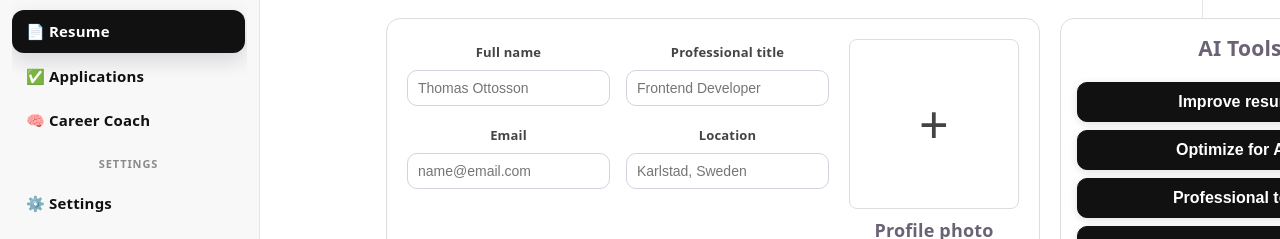
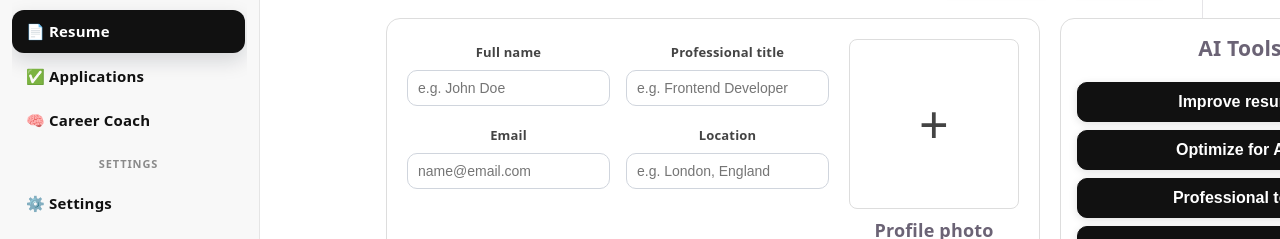
Before and after one commit to ThomasOttosson/ai-career-agent, a React (Vite) app in the folder frontend/: page /resume in a window 1280 px wide. Shown: the part 365-604 px from the top of the page. Built offline with nearby package versions, Linux system fonts and the light colour scheme; no server answers.

Commit message:
cleaned up resume builder

```diff
--- a/frontend/src/pages/ResumeBuilderPage.tsx
+++ b/frontend/src/pages/ResumeBuilderPage.tsx
@@ -207,7 +207,7 @@ function ResumeBuilderPage() {
                   onChange={(event) =>
                     updateField("fullName", event.target.value)
                   }
-                  placeholder="Thomas Ottosson"
+                  placeholder="e.g. John Doe"
                 />
               </label>
 
@@ -216,7 +216,7 @@ function ResumeBuilderPage() {
                 <input
                   value={resume.title}
                   onChange={(event) => updateField("title", event.target.value)}
-                  placeholder="Frontend Developer"
+                  placeholder="e.g. Frontend Developer"
                 />
               </label>
 
@@ -236,7 +236,7 @@ function ResumeBuilderPage() {
                   onChange={(event) =>
                     updateField("location", event.target.value)
                   }
-                  placeholder="Karlstad, Sweden"
+                  placeholder="e.g. London, England"
                 />
               </label>
             </div>
```
